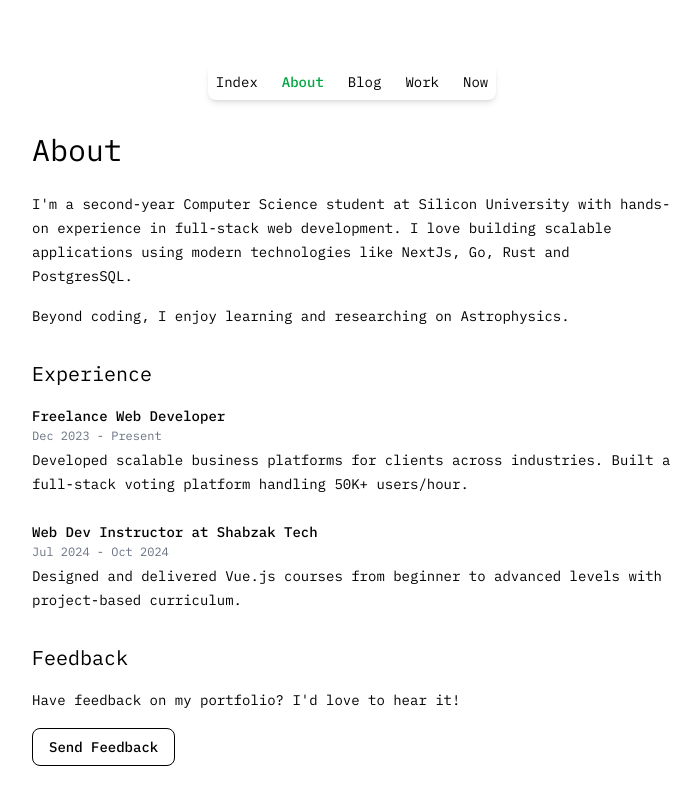
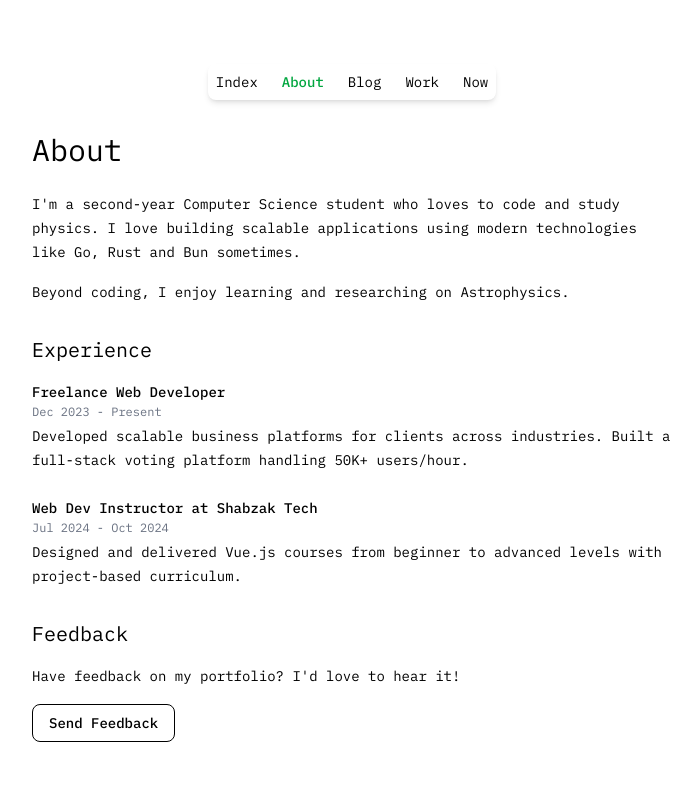
Before and after one commit to Yuvraj-cyborg/meweb, a Next.js app: page /about in a window 1280 px wide. Shown: the whole page, without its empty margins (288-988 px from the left). Built offline with nearby package versions, Linux system fonts and the light colour scheme; no server answers.

Commit message:
feat: about change

```diff
--- a/src/app/about/page.tsx
+++ b/src/app/about/page.tsx
@@ -5,8 +5,8 @@ export default function About() {
 
         <div className="space-y-4 text-sm leading-6">
           <p>
-            I&apos;m a second-year Computer Science student at Silicon University with hands-on experience in full-stack web development.
-            I love building scalable applications using modern technologies like NextJs, Go, Rust and PostgresSQL.
+            I&apos;m a second-year Computer Science student who loves to code and study physics.
+            I love building scalable applications using modern technologies like Go, Rust and Bun sometimes.
           </p>
 
           <p>
```
